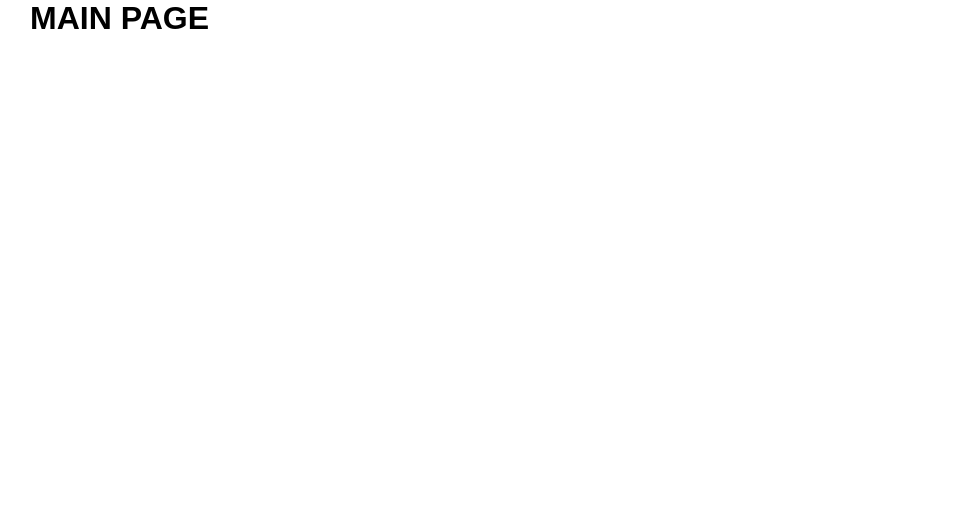
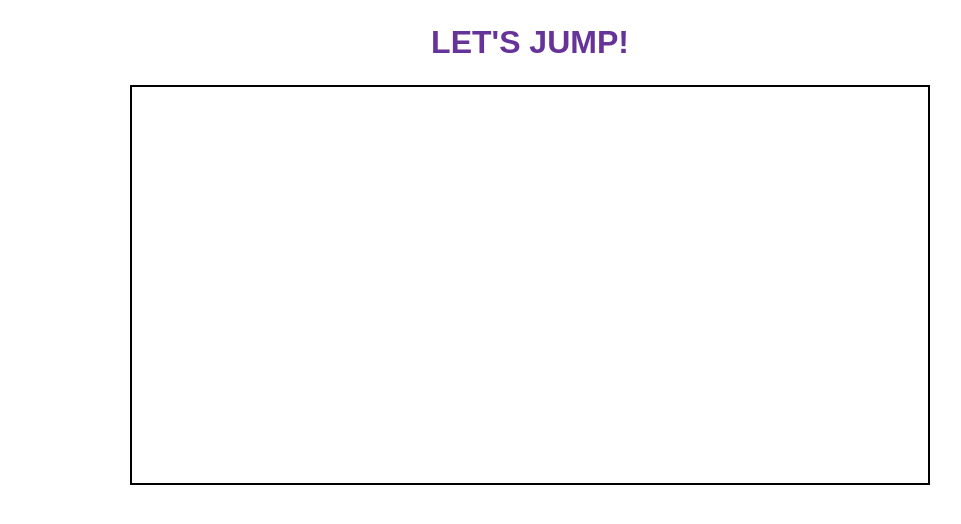
Before and after one commit to AlessioMartella7/jumping-game, a plain HTML site: page index.html in a window 1280 px wide. Shown: the whole page, without its empty margins (110-1071 px from the left). Drawn offline with Linux system fonts and the light colour scheme.

Commit message:
added Character and block div

```diff
--- a/css/style.css
+++ b/css/style.css
@@ -11,9 +11,25 @@ body{
     font-family:'Rubik Mono One', sans-serif;
 }
 
+h1 {
+    text-align: center;
+    margin-top: 1.5rem;
+    color: rebeccapurple;
+}
+
 /* Utilities */
 
 .container{
     max-width: 1000px;
     margin: 0 auto;
 }
+
+/* Main */
+
+#game {
+
+    height: 400px;
+    width: 800px;
+    border: 2px solid black;
+    margin: 1.5rem auto;
+}
--- a/index.html
+++ b/index.html
@@ -10,8 +10,12 @@
 
 <body>
     <main>
-        <div id="game" class="container">
-            <h1>MAIN PAGE</h1>
+        <div class="container">
+            <h1>LET'S JUMP!</h1>
+            <div id="game">
+                <div id="character"></div>
+                <div id="block"></div>
+            </div>
         </div>
     </main>
     <script src="js/script.js"></script>
```
